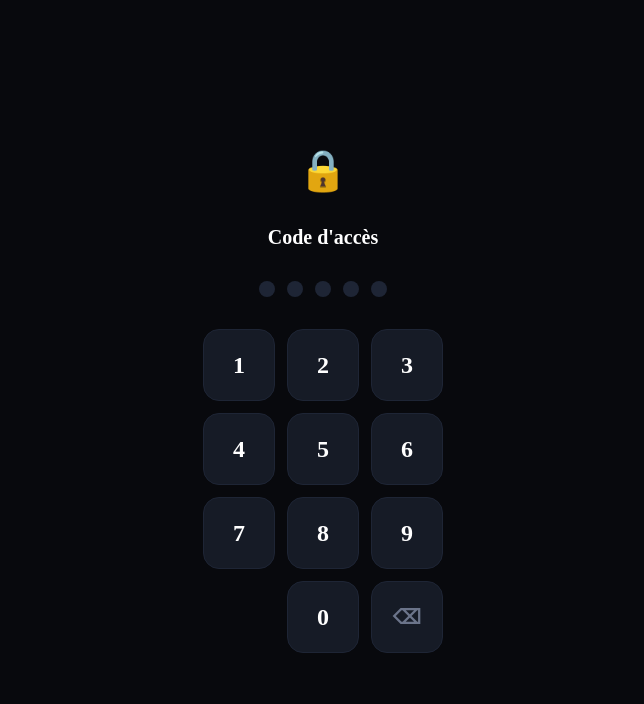
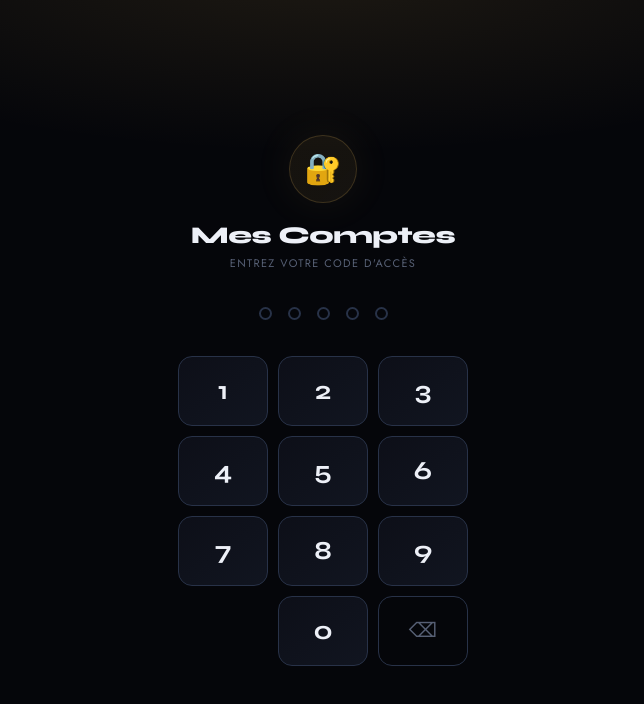
Before and after one commit to mohamedmrafki/compte-mensuel, a React (Vite) app: page / in a window 1280 px wide. Shown: the top 704 px of the page, without its empty margins (317-961 px from the left). Built offline with nearby package versions, Linux system fonts and the light colour scheme.

Commit message:
Refonte design: Syne+Jost, glass morphism, animations, gradient, PIN premium

```diff
--- a/index.html
+++ b/index.html
@@ -3,19 +3,52 @@
   <head>
     <meta charset="UTF-8" />
     <meta name="viewport" content="width=device-width, initial-scale=1.0, viewport-fit=cover" />
-    <meta name="theme-color" content="#C8A45A" />
+    <meta name="theme-color" content="#D4A853" />
     <meta name="apple-mobile-web-app-capable" content="yes" />
     <meta name="apple-mobile-web-app-status-bar-style" content="black-translucent" />
     <meta name="apple-mobile-web-app-title" content="Chauffeur" />
     <link rel="manifest" href="/manifest.json" />
     <link rel="apple-touch-icon" href="/icon-192.png" />
+    <link rel="preconnect" href="https://fonts.googleapis.com" />
+    <link rel="preconnect" href="https://fonts.gstatic.com" crossorigin />
+    <link href="https://fonts.googleapis.com/css2?family=Syne:wght@700;800&family=Jost:ital,wght@0,300;0,400;0,500;0,600;0,700;1,300&display=swap" rel="stylesheet" />
     <title>Mes Comptes Chauffeur</title>
     <style>
-      * { margin: 0; padding: 0; box-sizing: border-box; -webkit-tap-highlight-color: transparent; }
-      body { background: #08090D; color: #E8EAF0; overscroll-behavior: none; }
+      *, *::before, *::after { margin: 0; padding: 0; box-sizing: border-box; -webkit-tap-highlight-color: transparent; }
+      html { scroll-behavior: smooth; }
+      body {
+        background: #05060A;
+        color: #EDF0F7;
+        overscroll-behavior: none;
+        font-family: 'Jost', sans-serif;
+        -webkit-font-smoothing: antialiased;
+        -moz-osx-font-smoothing: grayscale;
+      }
       input, select, textarea, button { font-family: inherit; }
       input[type="number"]::-webkit-inner-spin-button,
       input[type="number"]::-webkit-outer-spin-button { opacity: 1; }
+      ::selection { background: rgba(212,168,83,0.22); color: #F0C870; }
+      ::-webkit-scrollbar { width: 3px; height: 3px; }
+      ::-webkit-scrollbar-track { background: transparent; }
+      ::-webkit-scrollbar-thumb { background: #1C2235; border-radius: 3px; }
+      ::-webkit-scrollbar-thumb:hover { background: #D4A853; }
+
+      @keyframes fadeUp   { from { opacity:0; transform:translateY(14px); } to { opacity:1; transform:translateY(0); } }
+      @keyframes fadeIn   { from { opacity:0; } to { opacity:1; } }
+      @keyframes slideUp  { from { opacity:0; transform:translateY(48px); } to { opacity:1; transform:translateY(0); } }
+      @keyframes shake    { 0%,100%{transform:translateX(0)} 20%,60%{transform:translateX(-7px)} 40%,80%{transform:translateX(7px)} }
+      @keyframes glow     { 0%,100%{box-shadow:0 0 18px rgba(212,168,83,0.25)} 50%{box-shadow:0 0 32px rgba(212,168,83,0.5)} }
+      @keyframes dotPop   { 0%{transform:scale(0)} 60%{transform:scale(1.25)} 100%{transform:scale(1)} }
+
+      .fade-up   { animation: fadeUp  0.32s cubic-bezier(.16,1,.3,1) both; }
+      .fade-in   { animation: fadeIn  0.25s ease both; }
+      .slide-up  { animation: slideUp 0.42s cubic-bezier(.16,1,.3,1) both; }
+      .shake     { animation: shake   0.38s ease; }
+      .dot-pop   { animation: dotPop  0.2s cubic-bezier(.16,1,.3,1) both; }
+
+      @media (prefers-reduced-motion: reduce) {
+        .fade-up, .fade-in, .slide-up, .shake, .dot-pop { animation: none !important; }
+      }
     </style>
   </head>
   <body>
--- a/src/App.jsx
+++ b/src/App.jsx
@@ -3,11 +3,12 @@ import { supabase } from "./supabase.js";
 
 // ── Constantes ────────────────────────────────────────────────────────────────
 const C = {
-  bg: "#08090D", surface: "#10121A", card: "#161B26", border: "#1E2535",
-  gold: "#C8A45A", goldDim: "#8A6E38", green: "#3DD68C", red: "#F26B6B",
-  blue: "#5B9CF6", purple: "#9B7EF5", orange: "#FB923C", teal: "#2DD4BF",
-  text: "#E8EAF0", muted: "#6B748A", white: "#FFFFFF",
+  bg: "#05060A", surface: "#0D0F18", card: "#111520", border: "#1C2235", border2: "#283248",
+  gold: "#D4A853", goldBright: "#F0C870", goldDim: "#7A5F2E", goldGlow: "rgba(212,168,83,0.12)",
+  green: "#2ECC8A", red: "#E85555", blue: "#4F8EF7", purple: "#9B7EF5", orange: "#F5923C", teal: "#26C4B0",
+  text: "#EDF0F7", muted: "#576075", white: "#FFFFFF",
 };
+const FONT = { display: "'Syne', sans-serif", body: "'Jost', sans-serif" };
 
 const MOIS = ["Janvier","Février","Mars","Avril","Mai","Juin","Juillet","Août","Septembre","Octobre","Novembre","Décembre"];
 const LIEUX = ["CDG","ORY","LBG","Gare de l'Est","Gare de Lyon","Gare du Nord","Gare Montparnasse"];
@@ -94,26 +95,38 @@ function recurringFromDb(r) {
 
 // ── Composants UI (identiques à l'original) ───────────────────────────────────
 const Pill = ({ label, active, onClick }) => (
-  <button onClick={onClick} style={{ padding: "6px 14px", borderRadius: 20, border: "none", cursor: "pointer", fontSize: 13, fontWeight: 600, background: active ? C.gold : C.surface, color: active ? C.bg : C.muted, whiteSpace: "nowrap" }}>{label}</button>
+  <button onClick={onClick} style={{ padding: "6px 16px", borderRadius: 20, border: active ? `1px solid ${C.gold}55` : `1px solid transparent`, cursor: "pointer", fontSize: 13, fontWeight: 600, background: active ? C.goldGlow : C.surface, color: active ? C.gold : C.muted, whiteSpace: "nowrap", transition: "all 0.18s ease", boxShadow: active ? `0 0 14px ${C.gold}20` : "none", fontFamily: FONT.body }}>{label}</button>
 );
 const Card = ({ children, style }) => (
-  <div style={{ background: C.card, border: `1px solid ${C.border}`, borderRadius: 14, padding: 16, ...style }}>{children}</div>
+  <div style={{ background: `linear-gradient(145deg,${C.card} 0%,rgba(14,16,26,0.95) 100%)`, border: `1px solid ${C.border}`, borderRadius: 16, padding: 16, transition: "border-color 0.2s,box-shadow 0.2s,transform 0.2s", ...style }}
+    onMouseEnter={e => { e.currentTarget.style.borderColor = style?.borderColor || C.border2; e.currentTarget.style.boxShadow = "0 6px 28px rgba(0,0,0,0.35)"; e.currentTarget.style.transform = "translateY(-1px)"; }}
+    onMouseLeave={e => { e.currentTarget.style.borderColor = style?.borderColor || C.border; e.currentTarget.style.boxShadow = "none"; e.currentTarget.style.transform = "translateY(0)"; }}
+  >{children}</div>
 );
 const Stat = ({ label, value, color = C.text, sub }) => (
-  <Card style={{ flex: 1, minWidth: 0 }}>
-    <div style={{ fontSize: 10, color: C.muted, textTransform: "uppercase", letterSpacing: 1, marginBottom: 4 }}>{label}</div>
-    <div style={{ fontSize: 20, fontWeight: 700, color, fontFamily: "monospace" }}>{value}</div>
+  <div style={{ flex: 1, minWidth: 0, background: `linear-gradient(145deg,${C.card},rgba(14,16,26,0.95))`, border: `1px solid ${C.border}`, borderTop: `2px solid ${color}`, borderRadius: 16, padding: 16, transition: "box-shadow 0.2s,transform 0.2s" }}
+    onMouseEnter={e => { e.currentTarget.style.boxShadow = "0 6px 28px rgba(0,0,0,0.35)"; e.currentTarget.style.transform = "translateY(-1px)"; }}
+    onMouseLeave={e => { e.currentTarget.style.boxShadow = "none"; e.currentTarget.style.transform = "translateY(0)"; }}>
+    <div style={{ fontSize: 10, color: C.muted, textTransform: "uppercase", letterSpacing: "0.12em", marginBottom: 4, fontWeight: 600 }}>{label}</div>
+    <div style={{ fontSize: 20, fontWeight: 700, color, fontFamily: "monospace", fontVariantNumeric: "tabular-nums" }}>{value}</div>
     {sub && <div style={{ fontSize: 11, color: C.muted, marginTop: 3 }}>{sub}</div>}
-  </Card>
+  </div>
 );
-const Lbl = ({ children }) => <label style={{ fontSize: 12, color: C.muted, fontWeight: 600 }}>{children}</label>;
-const iBase = { background: C.surface, border: `1px solid ${C.border}`, borderRadius: 8, color: C.text, padding: "8px 12px", fontSize: 14, outline: "none", width: "100%", boxSizing: "border-box" };
-const Input = ({ label, ...p }) => (<div style={{ display: "flex", flexDirection: "column", gap: 4 }}>{label && <Lbl>{label}</Lbl>}<input {...p} style={{ ...iBase, ...p.style }} /></div>);
-const Textarea = ({ label, ...p }) => (<div style={{ display: "flex", flexDirection: "column", gap: 4 }}>{label && <Lbl>{label}</Lbl>}<textarea {...p} style={{ ...iBase, resize: "vertical", minHeight: 56, ...p.style }} /></div>);
+const Lbl = ({ children }) => <label style={{ fontSize: 12, color: C.muted, fontWeight: 600, letterSpacing: "0.04em" }}>{children}</label>;
+const iBase = { background: C.surface, border: `1px solid ${C.border}`, borderRadius: 10, color: C.text, padding: "9px 13px", fontSize: 14, outline: "none", width: "100%", boxSizing: "border-box", transition: "border-color 0.18s", fontFamily: FONT.body };
+const Input = ({ label, ...p }) => (<div style={{ display: "flex", flexDirection: "column", gap: 5 }}>{label && <Lbl>{label}</Lbl>}<input {...p} style={{ ...iBase, ...p.style }} onFocus={e => e.currentTarget.style.borderColor = C.gold} onBlur={e => e.currentTarget.style.borderColor = C.border} /></div>);
+const Textarea = ({ label, ...p }) => (<div style={{ display: "flex", flexDirection: "column", gap: 5 }}>{label && <Lbl>{label}</Lbl>}<textarea {...p} style={{ ...iBase, resize: "vertical", minHeight: 60, ...p.style }} onFocus={e => e.currentTarget.style.borderColor = C.gold} onBlur={e => e.currentTarget.style.borderColor = C.border} /></div>);
 const Btn = ({ children, onClick, variant = "primary", style, small }) => {
-  const bg = variant === "primary" ? C.gold : variant === "danger" ? C.red : C.surface;
+  const isPrimary = variant === "primary";
+  const bg = isPrimary ? `linear-gradient(135deg,${C.gold} 0%,${C.goldBright} 100%)` : variant === "danger" ? C.red : C.surface;
   const col = variant === "ghost" ? C.muted : C.bg;
-  return <button onClick={onClick} style={{ background: bg, color: col, border: "none", borderRadius: 8, cursor: "pointer", padding: small ? "6px 12px" : "10px 18px", fontSize: small ? 12 : 14, fontWeight: 600, ...style }} onMouseOver={e => e.currentTarget.style.opacity = .8} onMouseOut={e => e.currentTarget.style.opacity = 1}>{children}</button>;
+  const shadow = isPrimary ? `0 4px 16px ${C.gold}35` : "none";
+  return <button onClick={onClick} style={{ background: bg, color: col, border: variant === "ghost" ? `1px solid ${C.border}` : "none", borderRadius: 10, cursor: "pointer", padding: small ? "6px 13px" : "10px 20px", fontSize: small ? 12 : 14, fontWeight: 600, boxShadow: shadow, transition: "opacity 0.15s,transform 0.12s,box-shadow 0.15s", fontFamily: FONT.body, ...style }}
+    onMouseEnter={e => { e.currentTarget.style.opacity = "0.88"; e.currentTarget.style.transform = "translateY(-1px)"; }}
+    onMouseLeave={e => { e.currentTarget.style.opacity = "1"; e.currentTarget.style.transform = "translateY(0)"; }}
+    onMouseDown={e => e.currentTarget.style.transform = "scale(0.97)"}
+    onMouseUp={e => e.currentTarget.style.transform = "translateY(-1px)"}
+  >{children}</button>;
 };
 
 function VoiceNoteBtn({ onText }) {
@@ -136,11 +149,11 @@ function VoiceNoteBtn({ onText }) {
   );
 }
 const Modal = ({ title, onClose, children }) => (
-  <div style={{ position: "fixed", inset: 0, background: "rgba(0,0,0,.85)", zIndex: 1000, display: "flex", alignItems: "flex-end", justifyContent: "center" }} onClick={e => e.target === e.currentTarget && onClose()}>
-    <div style={{ background: C.card, border: `1px solid ${C.border}`, borderRadius: "20px 20px 0 0", width: "100%", maxWidth: 480, maxHeight: "92vh", overflowY: "auto", padding: 20 }}>
-      <div style={{ display: "flex", justifyContent: "space-between", alignItems: "center", marginBottom: 18 }}>
-        <span style={{ fontSize: 17, fontWeight: 700, color: C.text }}>{title}</span>
-        <button onClick={onClose} style={{ background: "none", border: "none", color: C.muted, fontSize: 22, cursor: "pointer" }}>✕</button>
+  <div style={{ position: "fixed", inset: 0, background: "rgba(0,0,0,.88)", zIndex: 1000, display: "flex", alignItems: "flex-end", justifyContent: "center", backdropFilter: "blur(4px)" }} onClick={e => e.target === e.currentTarget && onClose()}>
+    <div className="slide-up" style={{ background: `linear-gradient(160deg,${C.card} 0%,${C.surface} 100%)`, border: `1px solid ${C.border2}`, borderRadius: "22px 22px 0 0", width: "100%", maxWidth: 480, maxHeight: "92vh", overflowY: "auto", padding: 22 }}>
+      <div style={{ display: "flex", justifyContent: "space-between", alignItems: "center", marginBottom: 20 }}>
+        <span style={{ fontSize: 17, fontWeight: 700, color: C.text, fontFamily: FONT.display }}>{title}</span>
+        <button onClick={onClose} style={{ background: C.surface, border: `1px solid ${C.border}`, color: C.muted, fontSize: 16, cursor: "pointer", borderRadius: 8, width: 30, height: 30, display: "flex", alignItems: "center", justifyContent: "center" }}>✕</button>
       </div>
       {children}
     </div>
@@ -678,21 +691,27 @@ function PinLock({ onUnlock }) {
   };
 
   return (
-    <div style={{ background: C.bg, minHeight: "100vh", display: "flex", flexDirection: "column", alignItems: "center", justifyContent: "center", gap: 32, padding: 24 }}>
-      <div style={{ fontSize: 40 }}>🔒</div>
-      <div style={{ fontSize: 20, fontWeight: 800, color: C.white }}>Code d'accès</div>
-      <div style={{ display: "flex", gap: 12 }}>
+    <div style={{ background: `radial-gradient(ellipse 80% 40% at 50% -5%, ${C.goldGlow} 0%, transparent 60%), ${C.bg}`, minHeight: "100vh", display: "flex", flexDirection: "column", alignItems: "center", justifyContent: "center", gap: 36, padding: 32, fontFamily: FONT.body }}>
+      <div className="fade-up" style={{ textAlign: "center" }}>
+        <div style={{ width: 68, height: 68, borderRadius: "50%", background: `linear-gradient(135deg,${C.goldDim}25,${C.gold}15)`, border: `1px solid ${C.gold}35`, display: "flex", alignItems: "center", justifyContent: "center", fontSize: 30, margin: "0 auto 18px", boxShadow: `0 0 40px ${C.gold}15` }}>🔐</div>
+        <div style={{ fontFamily: FONT.display, fontSize: 24, fontWeight: 800, color: C.text, letterSpacing: "-0.02em" }}>Mes Comptes</div>
+        <div style={{ fontSize: 11, color: C.muted, marginTop: 5, letterSpacing: "0.12em", textTransform: "uppercase" }}>Entrez votre code d'accès</div>
+      </div>
+      <div className={error ? "shake" : "fade-in"} style={{ display: "flex", gap: 16 }}>
         {Array.from({ length: PIN_CODE.length }).map((_, i) => (
-          <div key={i} style={{ width: 16, height: 16, borderRadius: "50%", background: i < input.length ? (error ? C.red : C.gold) : C.border, transition: "background 0.15s" }} />
+          <div key={i} className={i < input.length ? "dot-pop" : ""} style={{ width: 13, height: 13, borderRadius: "50%", background: i < input.length ? (error ? C.red : C.gold) : "transparent", border: `2px solid ${i < input.length ? (error ? C.red : C.gold) : C.border2}`, transition: "border-color 0.15s", boxShadow: i < input.length && !error ? `0 0 10px ${C.gold}70` : "none" }} />
         ))}
       </div>
-      {error && <div style={{ color: C.red, fontSize: 13, marginTop: -16 }}>Code incorrect</div>}
-      <div style={{ display: "grid", gridTemplateColumns: "repeat(3, 72px)", gap: 12 }}>
+      {error && <div style={{ fontSize: 13, color: C.red, marginTop: -20, fontWeight: 500 }}>Code incorrect, réessayez</div>}
+      <div style={{ display: "grid", gridTemplateColumns: "repeat(3, 1fr)", gap: 10, width: "100%", maxWidth: 290 }}>
         {["1","2","3","4","5","6","7","8","9","","0","del"].map((k, i) => (
           k === "" ? <div key={i} /> :
-          <button key={i} onClick={() => handleKey(k)} style={{ height: 72, borderRadius: 16, border: `1px solid ${C.border}`, background: C.card, color: k === "del" ? C.muted : C.white, fontSize: k === "del" ? 20 : 24, fontWeight: 700, cursor: "pointer" }}>
-            {k === "del" ? "⌫" : k}
-          </button>
+          <button key={i} onClick={() => handleKey(k)} style={{ height: 70, borderRadius: 14, border: `1px solid ${C.border2}`, background: k === "del" ? "transparent" : `linear-gradient(145deg,${C.surface},${C.card})`, color: k === "del" ? C.muted : C.text, fontSize: k === "del" ? 20 : 26, fontWeight: k === "del" ? 400 : 700, cursor: "pointer", transition: "transform 0.1s,background 0.12s", fontFamily: k === "del" ? "inherit" : FONT.display }}
+            onMouseDown={e => { e.currentTarget.style.transform = "scale(0.93)"; e.currentTarget.style.background = k !== "del" ? `linear-gradient(145deg,${C.border2},${C.surface})` : `${C.surface}30`; }}
+            onMouseUp={e => { e.currentTarget.style.transform = "scale(1)"; e.currentTarget.style.background = k === "del" ? "transparent" : `linear-gradient(145deg,${C.surface},${C.card})`; }}
+            onTouchStart={e => { e.currentTarget.style.transform = "scale(0.93)"; }}
+            onTouchEnd={e => { e.currentTarget.style.transform = "scale(1)"; }}
+          >{k === "del" ? "⌫" : k}</button>
         ))}
       </div>
     </div>
@@ -702,14 +721,24 @@ function PinLock({ onUnlock }) {
 // ── Sélecteur de profil ───────────────────────────────────────────────────────
 function ProfilePicker({ onSelect }) {
   return (
-    <div style={{ background: C.bg, minHeight: "100vh", display: "flex", flexDirection: "column", alignItems: "center", justifyContent: "center", gap: 20, padding: 24 }}>
-      <div style={{ fontSize: 40 }}>🚗</div>
-      <div style={{ fontSize: 22, fontWeight: 800, color: C.white }}>Choisir un profil</div>
-      <div style={{ fontSize: 14, color: C.muted, marginTop: -8 }}>Sélectionne ton compte</div>
-      {PROFILES.map(p => (
-        <button key={p.id} onClick={() => onSelect(p.id)} style={{ width: "100%", maxWidth: 320, background: C.card, border: `2px solid ${p.color}55`, borderRadius: 16, padding: "20px 24px", cursor: "pointer", textAlign: "left" }}>
-          <div style={{ fontSize: 18, fontWeight: 700, color: p.color }}>🧑‍✈️ {p.name}</div>
-          <div style={{ fontSize: 13, color: C.muted, marginTop: 6 }}>{p.company}</div>
+    <div style={{ background: `radial-gradient(ellipse 80% 40% at 50% -5%, ${C.goldGlow} 0%, transparent 60%), ${C.bg}`, minHeight: "100vh", display: "flex", flexDirection: "column", alignItems: "center", justifyContent: "center", gap: 24, padding: 32, fontFamily: FONT.body }}>
+      <div className="fade-up" style={{ textAlign: "center", marginBottom: 4 }}>
+        <div style={{ fontSize: 11, color: C.goldDim, fontWeight: 700, letterSpacing: "0.18em", textTransform: "uppercase", marginBottom: 10 }}>Faiz Transport Paris</div>
+        <div style={{ fontFamily: FONT.display, fontSize: 28, fontWeight: 800, color: C.text, letterSpacing: "-0.03em" }}>Mes Comptes</div>
+        <div style={{ fontSize: 13, color: C.muted, marginTop: 6 }}>Sélectionne ton profil pour continuer</div>
+      </div>
+      {PROFILES.map((p, i) => (
+        <button key={p.id} onClick={() => onSelect(p.id)} className="fade-up" style={{ width: "100%", maxWidth: 340, background: `linear-gradient(145deg,${C.card},${C.surface})`, border: `1px solid ${p.color}35`, borderLeft: `3px solid ${p.color}`, borderRadius: 16, padding: "20px 22px", cursor: "pointer", textAlign: "left", transition: "transform 0.18s,box-shadow 0.18s,border-color 0.18s", animationDelay: `${i * 0.08}s` }}
+          onMouseEnter={e => { e.currentTarget.style.transform = "translateY(-2px)"; e.currentTarget.style.boxShadow = `0 8px 32px rgba(0,0,0,0.4), 0 0 20px ${p.color}15`; e.currentTarget.style.borderColor = `${p.color}60`; }}
+          onMouseLeave={e => { e.currentTarget.style.transform = "translateY(0)"; e.currentTarget.style.boxShadow = "none"; e.currentTarget.style.borderColor = `${p.color}35`; }}
+        >
+          <div style={{ display: "flex", alignItems: "center", gap: 12 }}>
+            <div style={{ width: 42, height: 42, borderRadius: "50%", background: `${p.color}18`, border: `1px solid ${p.color}40`, display: "flex", alignItems: "center", justifyContent: "center", fontSize: 20 }}>🧑‍✈️</div>
+            <div>
+              <div style={{ fontFamily: FONT.display, fontSize: 17, fontWeight: 700, color: p.color }}>{p.name}</div>
+              <div style={{ fontSize: 12, color: C.muted, marginTop: 2 }}>{p.company}</div>
+            </div>
+          </div>
         </button>
       ))}
     </div>
@@ -1023,30 +1052,30 @@ export default function App() {
   if (!profile) return <ProfilePicker onSelect={switchProfile} />;
 
   return (
-    <div style={{ background: C.bg, minHeight: "100vh", fontFamily: "'DM Sans','Segoe UI',sans-serif", color: C.text, maxWidth: 480, margin: "0 auto" }}>
+    <div style={{ background: C.bg, minHeight: "100vh", fontFamily: FONT.body, color: C.text, maxWidth: 480, margin: "0 auto" }}>
       {/* Header */}
-      <div style={{ padding: "16px 16px 8px", borderBottom: `1px solid ${C.border}`, position: "sticky", top: 0, background: C.bg, zIndex: 10 }}>
+      <div style={{ padding: "14px 16px 10px", borderBottom: `1px solid ${C.border}`, position: "sticky", top: 0, background: `rgba(5,6,10,0.95)`, backdropFilter: "blur(12px)", zIndex: 10 }}>
         <div style={{ display: "flex", alignItems: "center", justifyContent: "space-between", marginBottom: 12 }}>
           <div>
-            <div style={{ fontSize: 11, color: C.goldDim, fontWeight: 700, letterSpacing: 2, textTransform: "uppercase" }}>Course Privée</div>
+            <div style={{ fontSize: 10, color: C.goldDim, fontWeight: 700, letterSpacing: "0.18em", textTransform: "uppercase", marginBottom: 2 }}>Course Privée</div>
             <div style={{ display: "flex", alignItems: "center", gap: 8 }}>
-              <div style={{ fontSize: 20, fontWeight: 800, color: C.white }}>Mes Comptes</div>
-              {defaultChauffeur && <button onClick={() => setShowChauffeurSettings(true)} style={{ background: `${C.gold}18`, border: `1px solid ${C.gold}44`, borderRadius: 20, padding: "3px 10px", fontSize: 12, color: C.gold, fontWeight: 600, cursor: "pointer" }}>🧑‍✈️ {defaultChauffeur}</button>}
+              <div style={{ fontFamily: FONT.display, fontSize: 20, fontWeight: 800, color: C.text, letterSpacing: "-0.02em" }}>Mes Comptes</div>
+              {defaultChauffeur && <button onClick={() => setShowChauffeurSettings(true)} style={{ background: C.goldGlow, border: `1px solid ${C.gold}40`, borderRadius: 20, padding: "3px 10px", fontSize: 12, color: C.gold, fontWeight: 600, cursor: "pointer", transition: "all 0.18s" }}>🧑‍✈️ {defaultChauffeur}</button>}
             </div>
-            <button onClick={() => { localStorage.removeItem("cp_profile"); setProfile(null); }} style={{ background: `${profileInfo?.color || C.blue}18`, border: `1px solid ${profileInfo?.color || C.blue}44`, borderRadius: 20, padding: "2px 10px", fontSize: 11, color: profileInfo?.color || C.blue, fontWeight: 600, cursor: "pointer", marginTop: 4 }}>
+            <button onClick={() => { localStorage.removeItem("cp_profile"); setProfile(null); }} style={{ background: `${profileInfo?.color || C.blue}12`, border: `1px solid ${profileInfo?.color || C.blue}35`, borderRadius: 20, padding: "2px 10px", fontSize: 11, color: profileInfo?.color || C.blue, fontWeight: 600, cursor: "pointer", marginTop: 5 }}>
               👤 {profileInfo?.name} · {profileInfo?.company} ↩
             </button>
           </div>
           <div style={{ display: "flex", alignItems: "center", gap: 6 }}>
-            <button onClick={prevMonth} style={{ background: C.surface, border: `1px solid ${C.border}`, color: C.text, borderRadius: 8, width: 32, height: 32, cursor: "pointer", fontSize: 16 }}>‹</button>
-            <button onClick={() => setShowMonthPicker(true)} style={{ background: `${C.gold}18`, border: `1px solid ${C.gold}55`, borderRadius: 8, padding: "6px 10px", cursor: "pointer", minWidth: 90, textAlign: "center" }}>
-              <div style={{ fontSize: 11, color: C.goldDim, fontWeight: 700 }}>{year}</div>
-              <div style={{ fontSize: 13, fontWeight: 700, color: C.gold, textTransform: "capitalize" }}>{MOIS[month].slice(0, 4)}.</div>
+            <button onClick={prevMonth} style={{ background: C.surface, border: `1px solid ${C.border}`, color: C.muted, borderRadius: 10, width: 34, height: 34, cursor: "pointer", fontSize: 17, transition: "all 0.15s" }} onMouseEnter={e => { e.currentTarget.style.borderColor = C.border2; e.currentTarget.style.color = C.text; }} onMouseLeave={e => { e.currentTarget.style.borderColor = C.border; e.currentTarget.style.color = C.muted; }}>‹</button>
+            <button onClick={() => setShowMonthPicker(true)} style={{ background: C.goldGlow, border: `1px solid ${C.gold}40`, borderRadius: 10, padding: "6px 12px", cursor: "pointer", minWidth: 88, textAlign: "center", transition: "all 0.15s" }} onMouseEnter={e => e.currentTarget.style.borderColor = `${C.gold}70`} onMouseLeave={e => e.currentTarget.style.borderColor = `${C.gold}40`}>
+              <div style={{ fontSize: 10, color: C.goldDim, fontWeight: 700, letterSpacing: "0.06em" }}>{year}</div>
+              <div style={{ fontFamily: FONT.display, fontSize: 13, fontWeight: 700, color: C.gold, textTransform: "capitalize" }}>{MOIS[month].slice(0, 4)}.</div>
             </button>
-            <button onClick={nextMonth} style={{ background: C.surface, border: `1px solid ${C.border}`, color: C.text, borderRadius: 8, width: 32, height: 32, cursor: "pointer", fontSize: 16 }}>›</button>
+            <button onClick={nextMonth} style={{ background: C.surface, border: `1px solid ${C.border}`, color: C.muted, borderRadius: 10, width: 34, height: 34, cursor: "pointer", fontSize: 17, transition: "all 0.15s" }} onMouseEnter={e => { e.currentTarget.style.borderColor = C.border2; e.currentTarget.style.color = C.text; }} onMouseLeave={e => { e.currentTarget.style.borderColor = C.border; e.currentTarget.style.color = C.muted; }}>›</button>
           </div>
         </div>
-        <div style={{ display: "flex", gap: 6, overflowX: "auto", paddingBottom: 2 }}>
+        <div style={{ display: "flex", gap: 5, overflowX: "auto", paddingBottom: 2 }}>
           {[["dashboard","📊 Résumé"],["courses","🚗 Courses"],["chauffeurs","🧑‍✈️ Chauffeurs"],["frais","💸 Frais"],["societes","🏢 Sociétés"]].map(([id, lbl]) => (
             <Pill key={id} label={lbl} active={tab === id} onClick={() => setTab(id)} />
           ))}
```
